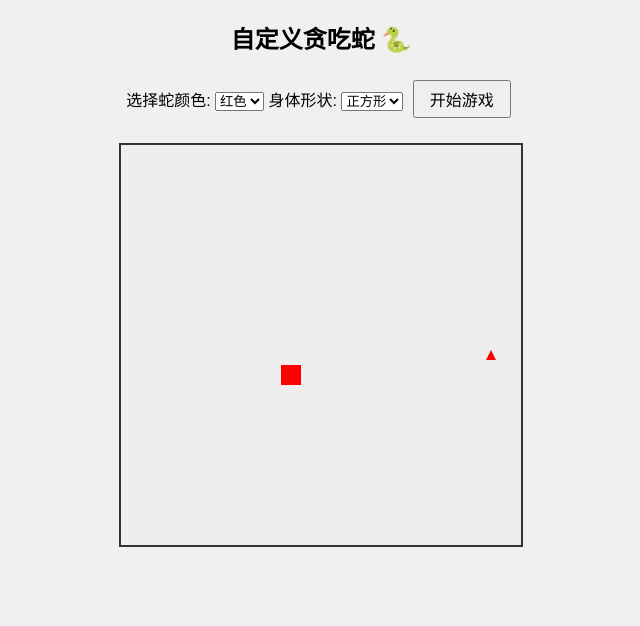
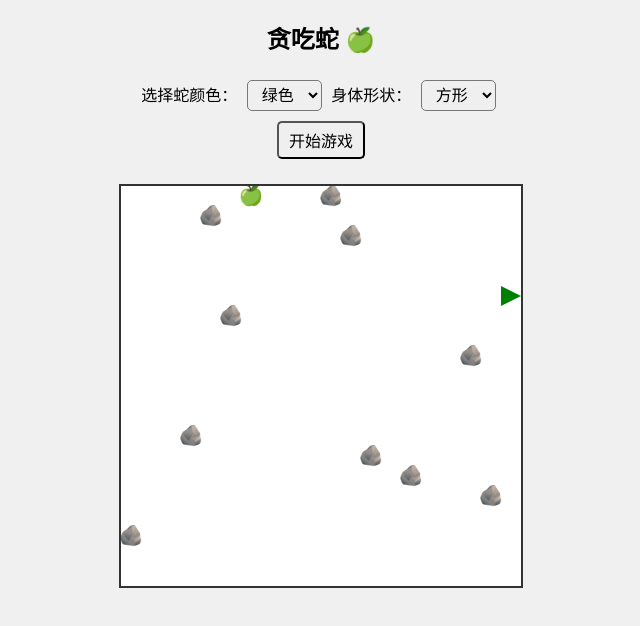
Before and after one commit to tyc-company/teeycgame, a plain HTML site: page snake.html in a window 1280 px wide. Both pictures are taken after a click on the button "开始游戏". Shown: the whole page, without its empty margins (319-959 px from the left). Drawn offline with Linux system fonts and the light colour scheme.

Commit message:
Update snake.html

```diff
--- a/snake.html
+++ b/snake.html
@@ -2,142 +2,200 @@
 <html lang="zh-CN">
 <head>
 <meta charset="UTF-8">
-<title>自定义贪吃蛇</title>
+<title>贪吃蛇 🍏</title>
 <style>
   body { text-align: center; font-family: Arial, sans-serif; background: #f0f0f0; }
-canvas { background: #eee; display: block; margin: 20px auto; border:2px solid #333; }
-button { margin:5px; padding:5px 15px; font-size:16px; }
-#menu { margin-top: 20px; }
+  canvas { background: #fff; display: block; margin: 20px auto; border: 2px solid #333; }
+  button, select { margin: 5px; padding: 5px 10px; font-size: 16px; border-radius: 5px; }
 </style>
 </head>
 <body>
-<h2>自定义贪吃蛇 🐍</h2>
-<div id="menu">
-  <label>选择蛇颜色:
-    <select id="colorSelect">
+
+<h2>贪吃蛇 🍏</h2>
+<label>选择蛇颜色：
+  <select id="snakeColorSelect">
+    <option value="green">绿色</option>
     <option value="red">红色</option>
-      <option value="green">绿色</option>
+    <option value="blue">蓝色</option>
     <option value="black">黑色</option>
-      <option value="blue">蓝色</option>
     <option value="yellow">黄色</option>
     <option value="rainbow">彩虹</option>
   </select>
 </label>
-  <label>身体形状:
-    <select id="shapeSelect">
-      <option value="square">正方形</option>
+<label>身体形状：
+  <select id="snakeShapeSelect">
+    <option value="square">方形</option>
     <option value="circle">圆形</option>
   </select>
 </label>
-  <button onclick="startGame()">开始游戏</button>
-</div>
-
-<canvas id="gameCanvas" width="400" height="400"></canvas>
+<br>
+<button id="startButton">开始游戏</button>
+<canvas id="snakeCanvas" width="400" height="400"></canvas>
 
 <script>
-const canvas=document.getElementById('gameCanvas');
-const ctx=canvas.getContext('2d');
-const rows=20, cols=20;
-const cellSize=20;
+const canvas = document.getElementById('snakeCanvas');
+const ctx = canvas.getContext('2d');
 
-let snake=[], dir={x:1,y:0}, food={x:0,y:0}, gameInterval;
-let snakeColor='green', snakeShape='square';
-let rainbowColors=['red','orange','yellow','green','blue','purple'];
-let rainbowIndex=0;
+const size = 20;
+const cols = canvas.width / size;
+const rows = canvas.height / size;
 
-function startGame(){
-  snakeColor=document.getElementById('colorSelect').value;
-  snakeShape=document.getElementById('shapeSelect').value;
-  resetGame();
+let snake = [];
+let dir = {x:1, y:0};
+let food = {};
+let obstacles = [];
+let gameInterval = null;
+let gameRunning = false;
+let snakeColor = 'green';
+let snakeShape = 'square';
+let rainbowColors = ['red','orange','yellow','green','blue','purple'];
+let rainbowIndex = 0;
+
+// 开始/重置游戏
+function startSnakeGame() {
+    clearInterval(gameInterval);
+    snakeColor = document.getElementById('snakeColorSelect').value;
+    snakeShape = document.getElementById('snakeShapeSelect').value;
+    snake = [{x:5,y:5}];
+    dir = {x:1,y:0};
+    placeFood();
+    generateObstacles(10);
+    gameRunning = true;
+    gameInterval = setInterval(updateSnake, 150);
 }
 
-function resetGame(){
-  clearInterval(gameInterval);
-  snake=[{x:10,y:10}];
-  dir={x:1,y:0};
-  placeFood();
-  gameInterval=setInterval(gameLoop,150);
+// 放置食物 🍏
+function placeFood() {
+    while(true) {
+        let fx = Math.floor(Math.random()*cols);
+        let fy = Math.floor(Math.random()*rows);
+        if(!snake.some(s=>s.x===fx && s.y===fy) && !obstacles.some(o=>o.x===fx && o.y===fy)) {
+            food = {x:fx, y:fy};
+            break;
         }
-
-function placeFood(){
-  while(true){
-    food={x:Math.floor(Math.random()*cols), y:Math.floor(Math.random()*rows)};
-    if(!snake.some(s=>s.x===food.x && s.y===food.y)) break;
     }
 }
 
-document.addEventListener('keydown',e=>{
+// 随机障碍物 🪨
+function generateObstacles(count) {
+    obstacles = [];
+    for(let i=0;i<count;i++) {
+        while(true){
+            let ox=Math.floor(Math.random()*cols);
+            let oy=Math.floor(Math.random()*rows);
+            if(!snake.some(s=>s.x===ox && s.y===oy) &&
+               !obstacles.some(o=>o.x===ox && o.y===oy) &&
+               !(food.x===ox && food.y===oy)) {
+                obstacles.push({x:ox,y:oy});
+                break;
+            }
+        }
+    }
+}
+
+// 游戏更新
+function updateSnake() {
+    if(!gameRunning) return;
+
+    let head = {x:snake[0].x+dir.x, y:snake[0].y+dir.y};
+
+    if(head.x<0 || head.x>=cols || head.y<0 || head.y>=rows ||
+       snake.some(s=>s.x===head.x && s.y===head.y) ||
+       obstacles.some(o=>o.x===head.x && o.y===head.y)) {
+        alert("游戏结束！💀");
+        clearInterval(gameInterval);
+        gameRunning=false;
+        return;
+    }
+
+    snake.unshift(head);
+
+    if(head.x===food.x && head.y===food.y){
+        placeFood();
+    } else {
+        snake.pop();
+    }
+
+    drawSnake();
+}
+
+// 绘制
+function drawSnake() {
+    ctx.clearRect(0,0,canvas.width,canvas.height);
+
+    // 绘制食物 🍏
+    ctx.fillStyle="red";
+    ctx.font = size + "px Arial";
+    ctx.textAlign="center";
+    ctx.textBaseline="middle";
+    ctx.fillText("🍏", food.x*size + size/2, food.y*size + size/2);
+
+    // 绘制障碍物 🪨
+    ctx.font = size + "px Arial";
+    ctx.textAlign="center";
+    ctx.textBaseline="middle";
+    for(let o of obstacles){
+        ctx.fillText("🪨", o.x*size + size/2, o.y*size + size/2);
+    }
+
+    // 绘制蛇身体
+    for(let i=1;i<snake.length;i++){
+        let s = snake[i];
+        if(snakeColor==='rainbow'){
+            ctx.fillStyle = rainbowColors[(rainbowIndex+i)%rainbowColors.length];
+        } else {
+            ctx.fillStyle = snakeColor;
+        }
+        if(snakeShape==='circle'){
+            ctx.beginPath();
+            ctx.arc(s.x*size + size/2, s.y*size + size/2, size/2, 0, Math.PI*2);
+            ctx.fill();
+        } else {
+            ctx.fillRect(s.x*size, s.y*size, size, size);
+        }
+    }
+
+    // 绘制蛇头尖端朝向移动方向
+    let head = snake[0];
+    ctx.fillStyle=(snakeColor==='rainbow')?rainbowColors[rainbowIndex%rainbowColors.length]:snakeColor;
+    ctx.beginPath();
+    let px = head.x*size, py = head.y*size;
+    if(dir.x===1){ // 右
+        ctx.moveTo(px, py);
+        ctx.lineTo(px, py+size);
+        ctx.lineTo(px+size, py+size/2);
+    } else if(dir.x===-1){ // 左
+        ctx.moveTo(px+size, py);
+        ctx.lineTo(px+size, py+size);
+        ctx.lineTo(px, py+size/2);
+    } else if(dir.y===1){ // 下
+        ctx.moveTo(px, py);
+        ctx.lineTo(px+size, py);
+        ctx.lineTo(px+size/2, py+size);
+    } else if(dir.y===-1){ // 上
+        ctx.moveTo(px, py+size);
+        ctx.lineTo(px+size, py+size);
+        ctx.lineTo(px+size/2, py);
+    }
+    ctx.closePath();
+    ctx.fill();
+
+    if(snakeColor==='rainbow') rainbowIndex = (rainbowIndex + 1) % rainbowColors.length;
+}
+
+// 键盘控制
+document.addEventListener('keydown', e=>{
     if(e.key==='ArrowUp' && dir.y!==1) dir={x:0,y:-1};
     else if(e.key==='ArrowDown' && dir.y!==-1) dir={x:0,y:1};
     else if(e.key==='ArrowLeft' && dir.x!==1) dir={x:-1,y:0};
     else if(e.key==='ArrowRight' && dir.x!==-1) dir={x:1,y:0};
 });
 
-function gameLoop(){
-  let head={x:snake[0].x+dir.x, y:snake[0].y+dir.y};
+// 点击开始按钮
+document.getElementById('startButton').addEventListener('click', ()=>{
+    if(!gameRunning) startSnakeGame();
+});
+</script>
 
-  // 边界碰撞
-  if(head.x<0||head.x>=cols||head.y<0||head.y>=rows){
-    alert('游戏结束！');
-    resetGame();
-    return;
-  }
-
-  // 身体碰撞
-  if(snake.some(s=>s.x===head.x && s.y===head.y)){
-    alert('游戏结束！');
-    resetGame();
-    return;
-  }
-
-  snake.unshift(head);
-
-  // 吃食物
-  if(head.x===food.x && head.y===food.y){
-    placeFood();
-  } else {
-    snake.pop();
-  }
-
-  draw();
-}
-
-function draw(){
-  ctx.clearRect(0,0,canvas.width,canvas.height);
-
-  // 食物
-  ctx.fillStyle='red';
-  ctx.fillRect(food.x*cellSize, food.y*cellSize, cellSize, cellSize);
-
-  // 蛇身
-  for(let i=0;i<snake.length;i++){
-    let s=snake[i];
-    let color=snakeColor;
-    if(snakeColor==='rainbow'){
-      color=rainbowColors[(rainbowIndex+i)%rainbowColors.length];
-    }
-    ctx.fillStyle=color;
-
-    if(i===0){
-      // 蛇头
-      ctx.beginPath();
-      ctx.moveTo(s.x*cellSize+cellSize/2, s.y*cellSize+cellSize/4);
-      ctx.lineTo(s.x*cellSize+cellSize/4, s.y*cellSize+3*cellSize/4);
-      ctx.lineTo(s.x*cellSize+3*cellSize/4, s.y*cellSize+3*cellSize/4);
-      ctx.closePath();
-      ctx.fill();
-    } else {
-      if(snakeShape==='circle'){
-        ctx.beginPath();
-        ctx.arc(s.x*cellSize+cellSize/2, s.y*cellSize+cellSize/2, cellSize/2-1,0,Math.PI*2);
-        ctx.fill();
-      } else {
-        ctx.fillRect(s.x*cellSize+1, s.y*cellSize+1, cellSize-2, cellSize-2);
-      }
-    }
-  }
-  if(snakeColor==='rainbow') rainbowIndex=(rainbowIndex+1)%rainbowColors.length;
-}
-</script>
 </body>
 </html>
```
Lines whose indentation alone changed are shown as unchanged.
